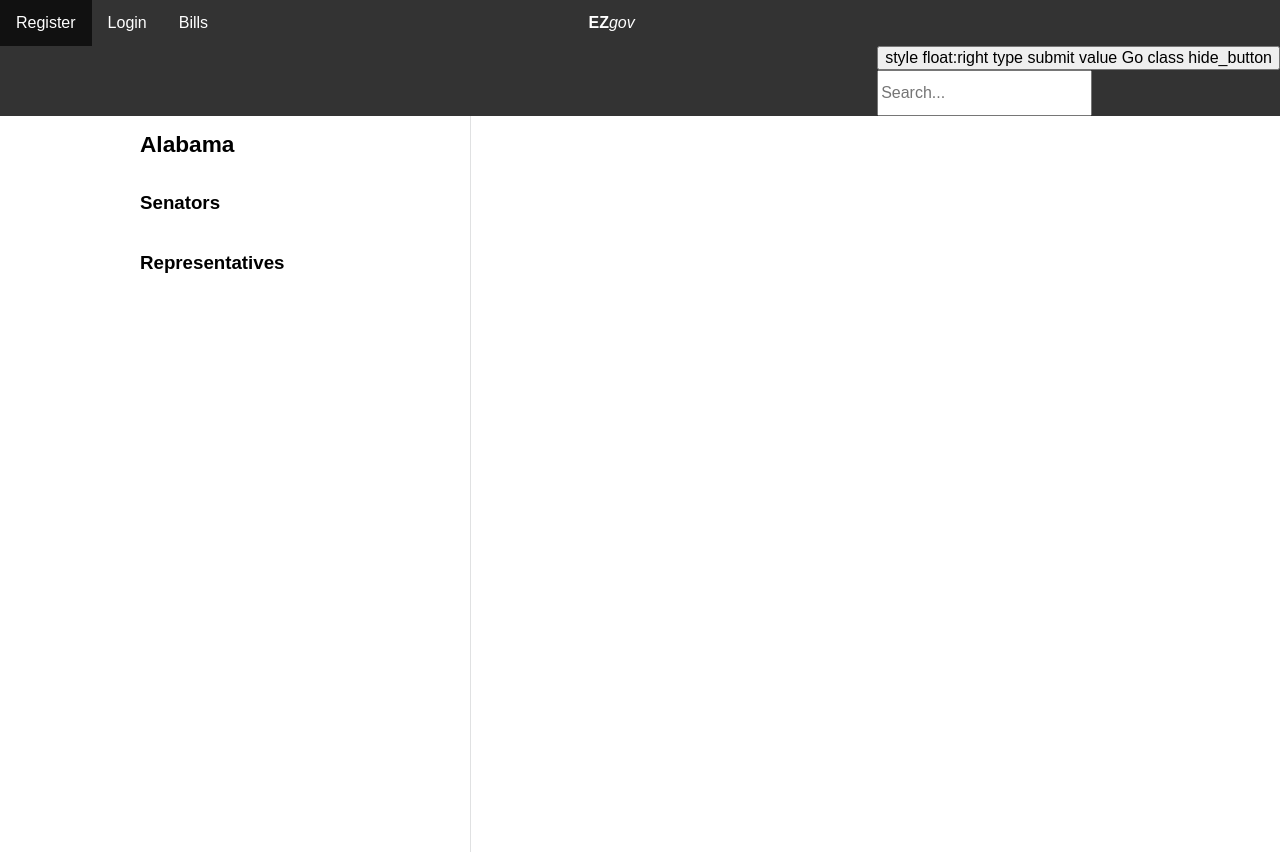
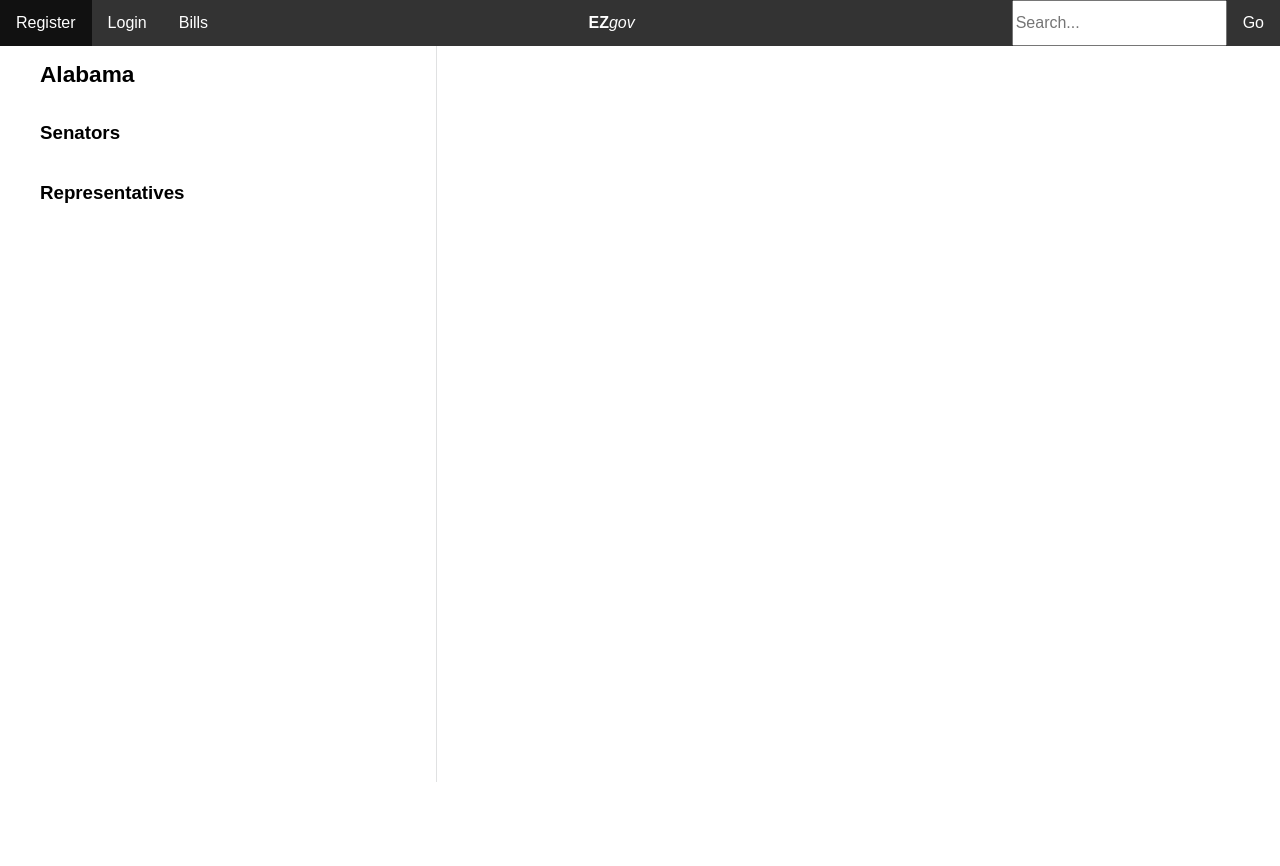
Before and after one commit to mcleodaj/EZGov, a Rails app: page /states/1 in a window 1280 px wide. After the commit the page ends 782 px from the top, so only its background shows below. Run offline with Rails 7, Linux system fonts and the light colour scheme; a user stored in the database is signed in; data comes from the database, SQL or seed files in the repository; tables that the repository leaves empty hold one stand-in row (values such as "Sample post"); parts of the project's set-up code (start-up, migrations or seed data) failed here and were passed over; some libraries are stand-ins or nearby versions.

Commit message:
Add images, adjust for images, improve modularity of css

```diff
--- a/app/assets/javascripts/ajax.js
+++ b/app/assets/javascripts/ajax.js
@@ -21,7 +21,7 @@
       var html = $(partial)
       var toAppend = $(html).find('.grab')[0]
       $('.col-2-3').append(toAppend)
-      $('.info').append(fullPage)
+      $('.text').append(fullPage)
     })
     .fail(function () {
       console.log('request failed')
--- a/app/assets/stylesheets/formatting.css
+++ b/app/assets/stylesheets/formatting.css
@@ -1,6 +1,6 @@
 .container {
   width: 100%;
-  max-width: 1000px;
+  max-width: 1200px;
   margin: 0 auto;
   padding: 0 1em;
 }
@@ -8,6 +8,10 @@
 .container h1 {
   font-size: 17pt;
 
+}
+
+.block {
+  display: block;
 }
 
 nav {
@@ -128,6 +132,10 @@
   text-decoration: none;
   cursor: pointer;
 }
+.float_right {
+  float: right;
+}
+
 .navbar img{
   height: 56px;
   width:auto;
@@ -142,6 +150,10 @@
   flex-direction: column;
 }
 
+.in-col-align {
+  align-self: center
+}
+
 .flex-row {
   flex-direction: row;
 }
@@ -151,16 +163,33 @@
   justify-content: center;
 }
 
+.col-h-92 {
+  height: 92vh;
+}
+
+.col-h-90 {
+  height: 90vh;
+}
+
+.col-right-bord {
+  border-right: solid #e0e1e2 1px;
+}
+
+.col-2-5 {
+  width: 25%;
+}
+
+.col-3-5 {
+  width: 75%;
+}
+
 .col-1-3 {
-  height: 92vh;
   overflow:auto;
   width: 33.33%;
-  border-right: solid #e0e1e2 1px;
   align-items: left;
 }
 
 .col-2-3 {
-  height: 90vh;
   overflow:auto;
   padding-top: 30px;
   padding-left: 10px;
--- a/app/views/layouts/_nav.html.erb
+++ b/app/views/layouts/_nav.html.erb
@@ -16,7 +16,7 @@
     <li class="logo"><a href='/'><b>EZ</b><em>gov</em></a><li>
     <li style="float:right">
       <%= form_tag("/searches", method: "post", class: "offset") do %>
-        <%= submit_tag style: "float:right", type: "submit", value: "Go", class: "hide_button" %>
+        <%= submit_tag :search, class: "hide_button float_right", value: "Go" %>
         <%= text_field_tag :search, "", class: "nav_search", name: "search[text]", placeholder: "Search..." %>
       <% end %>
 
--- a/app/views/layouts/application.html.erb
+++ b/app/views/layouts/application.html.erb
@@ -13,6 +13,7 @@
     <%= render "layouts/nav" %>
     <%= yield %>
 
+  </body>
   <!-- jQuery -->
   <script type="text/javascript" src="https://ajax.googleapis.com/ajax/libs/jquery/1/jquery.min.js"></script>
 
@@ -34,5 +35,4 @@
 
   });
   </script>
-  </body>
 </html>
--- a/app/views/states/show.html.erb
+++ b/app/views/states/show.html.erb
@@ -1,5 +1,5 @@
 <div class="container flex flex-row">
-  <div class="column col-1-3">
+  <div class="column col-1-3 col-h-92 col-right-bord">
     <h1><%= @state.name %></h1>
     <% people = @state.people %>
 
@@ -17,7 +17,7 @@
       <% end %>
     <% end %>
   </div>
-  <div class="column col-2-3">
+  <div class="column col-2-3 col-h-90">
     <!-- items are appended here -->
   </div>
 </div>
```
Also changed, not shown: app/views/people/show.html.erb (+8 -1 lines). Lines whose indentation alone changed are shown as unchanged.
